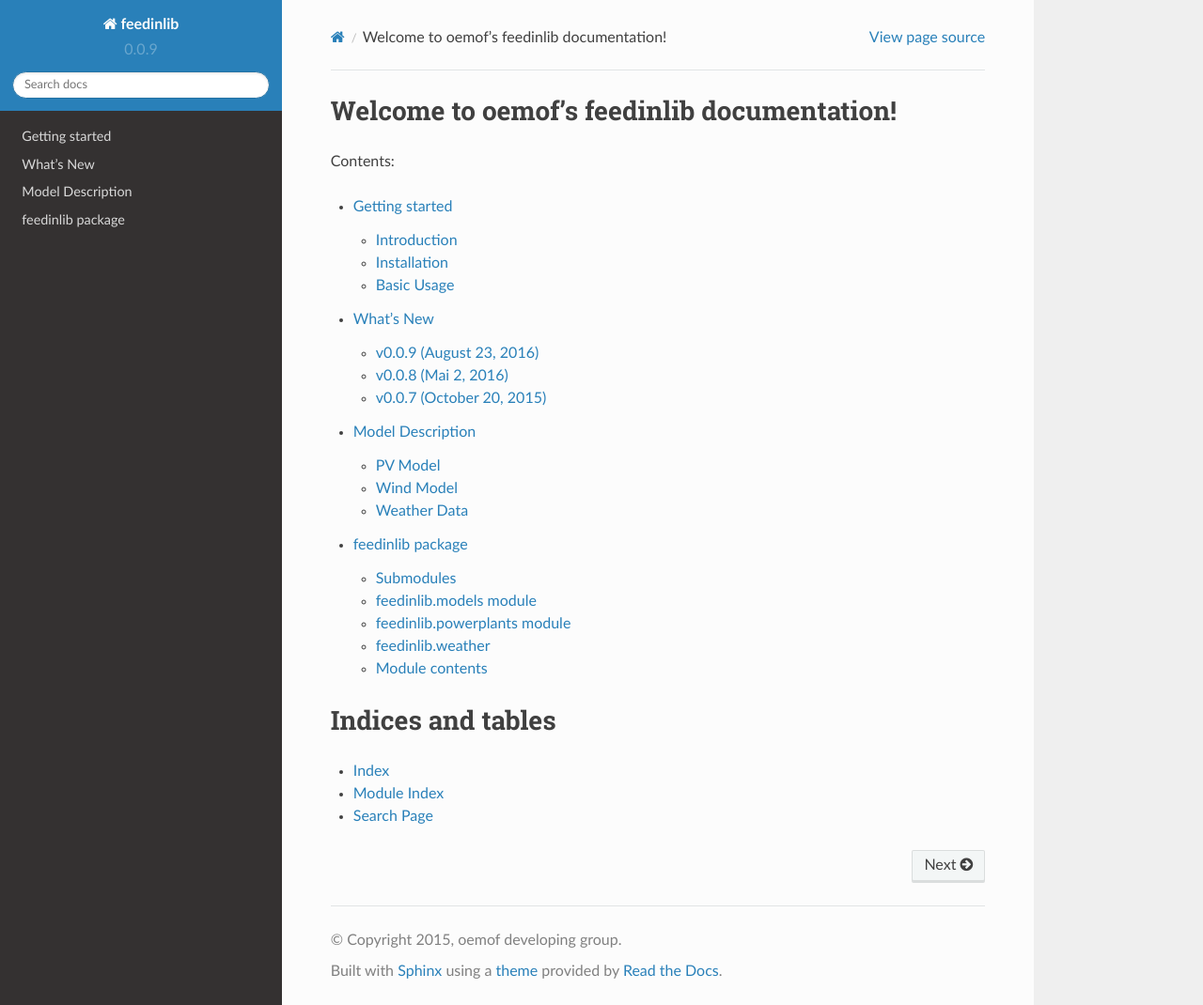
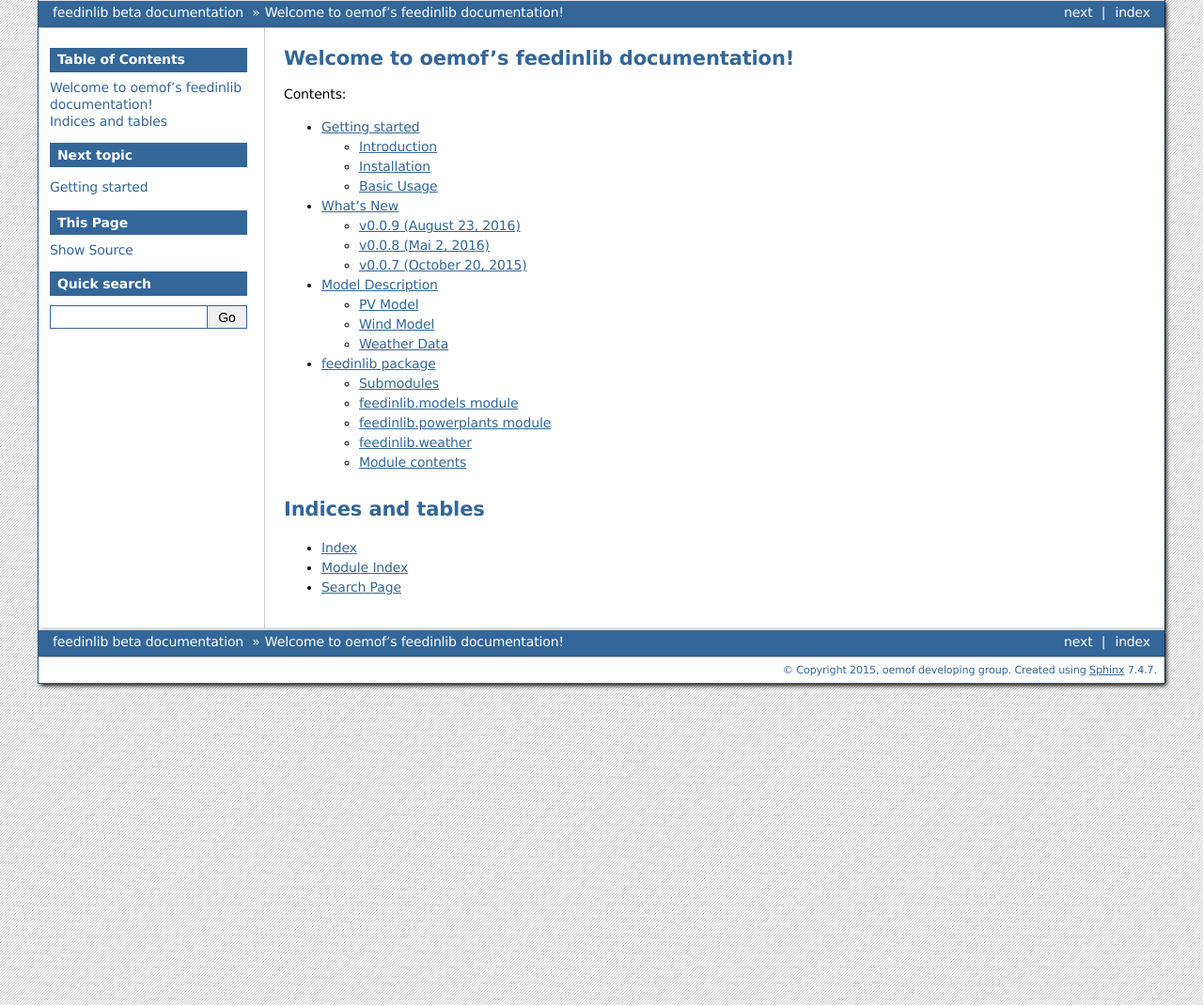
Before and after one commit to oemof/feedinlib, a Sphinx documentation site: the page built from doc/index.rst, in a window 1280 px wide and 1070 px high. Shown: the whole window at 94% size. Built offline with Sphinx 7.4.7, drawn with Linux system fonts in a browser that asks for light colours; formulas are drawn with MathJax 3.

Commit message:
change layout of the documentation

```diff
--- a/doc/conf.py
+++ b/doc/conf.py
@@ -107,12 +107,12 @@
 # -- Options for HTML output ----------------------------------------------
 # The theme to use for HTML and HTML Help pages.  See the documentation for
 # a list of builtin themes.
-import sphinx_rtd_theme
+#import sphinx_rtd_theme
 
-html_theme = "sphinx_rtd_theme"
+#html_theme = "sphinx_rtd_theme"
 
-html_theme_path = [sphinx_rtd_theme.get_html_theme_path()]
-# html_theme = 'bizstyle'
+#html_theme_path = [sphinx_rtd_theme.get_html_theme_path()]
+html_theme = 'bizstyle'
 
 # Theme options are theme-specific and customize the look and feel of a theme
 # further.  For a list of options available for each theme, see the
```
